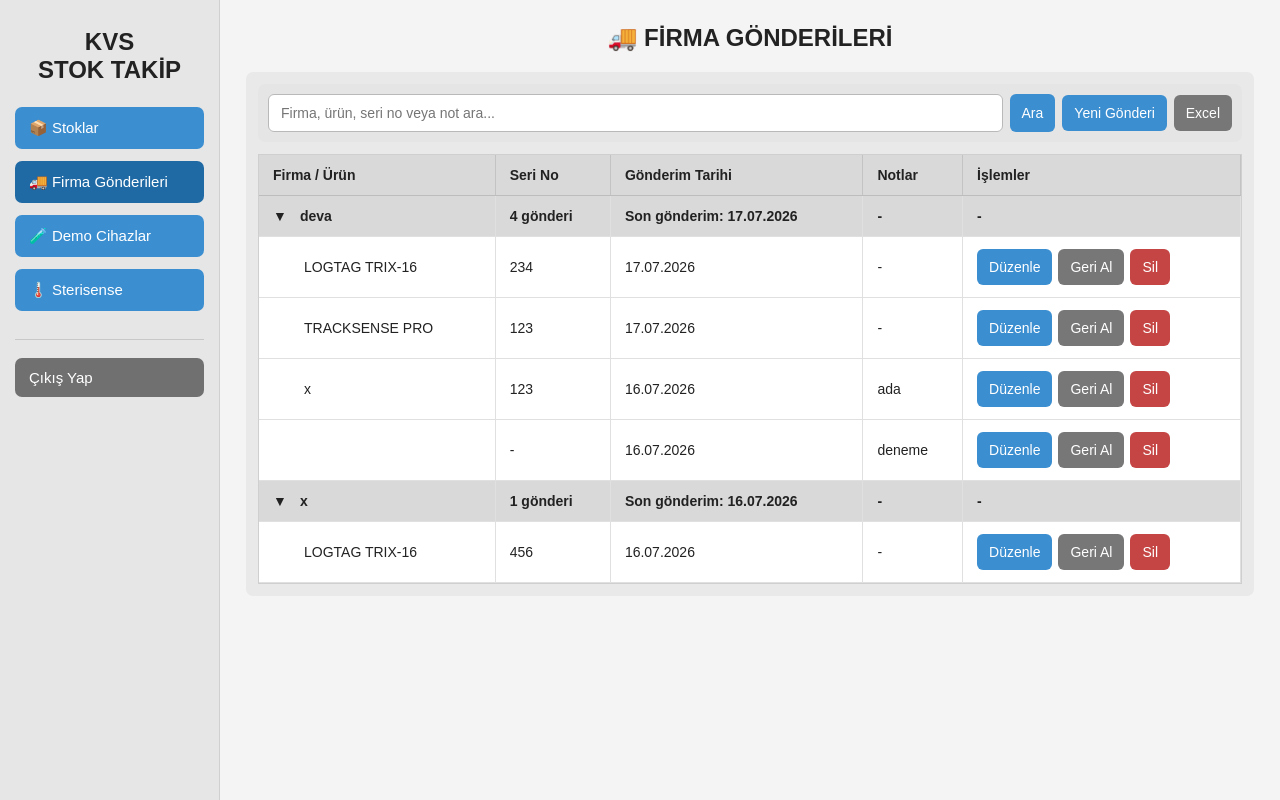
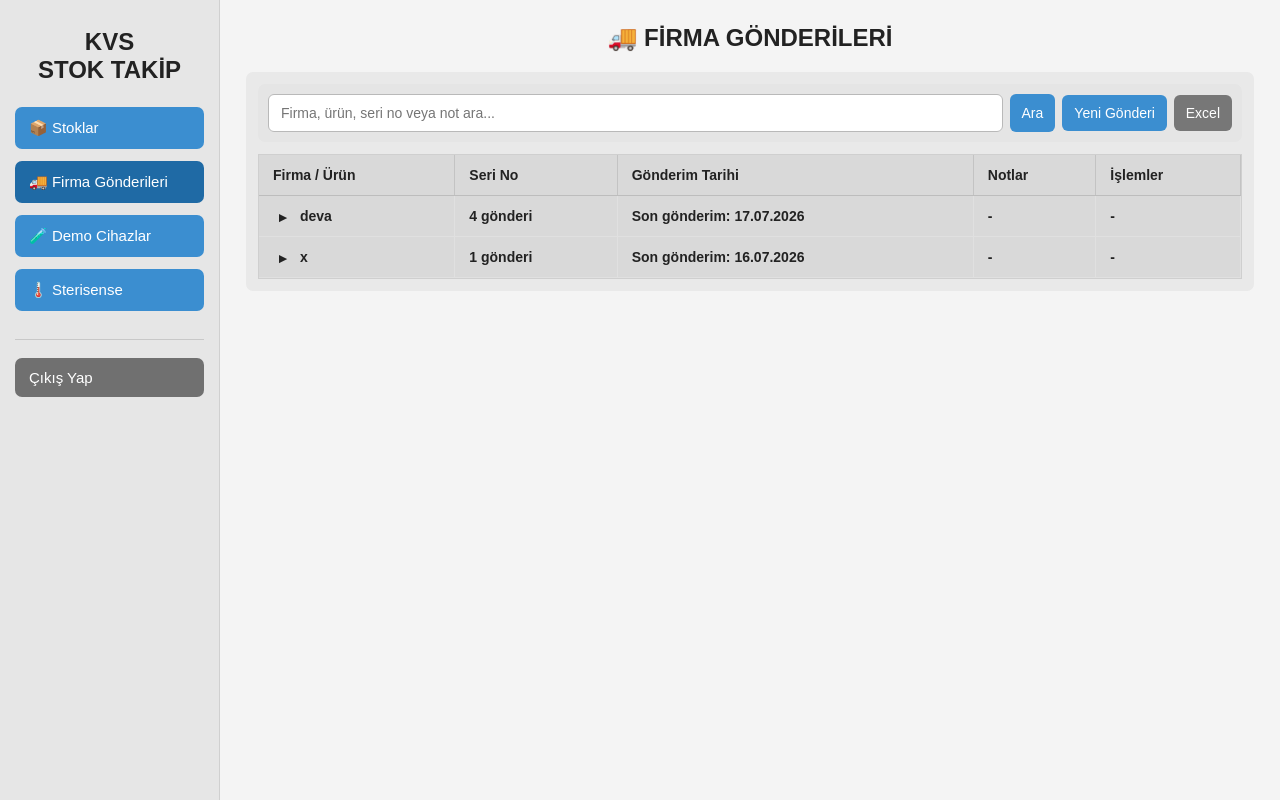
Before and after one commit to aslisakak/kvs-stok-web, a Django app: page /firma-gonderileri/ in a window 1280 px wide. Run offline with Django 5.2, Linux system fonts and the light colour scheme; a user stored in the database is signed in; data comes from the database, SQL or seed files in the repository.

Commit message:
v1.0 - Ilk kararlisurum

```diff
--- a/stok/templates/stok/firma_gonderileri.html
+++ b/stok/templates/stok/firma_gonderileri.html
@@ -102,7 +102,7 @@
                 {% for grup in firma_gruplari %}
 
                     <tr
-                        class="firma-grup-satiri"
+                        class="firma-grup-satiri kapali"
                         data-grup="firma-{{ forloop.counter }}"
                     >
                         <td>
@@ -129,6 +129,7 @@
                         <tr
                             class="
                                 gonderi-satiri
+                                gizli
                                 firma-{{ forloop.parentloop.counter }}
                             "
                         >
```
